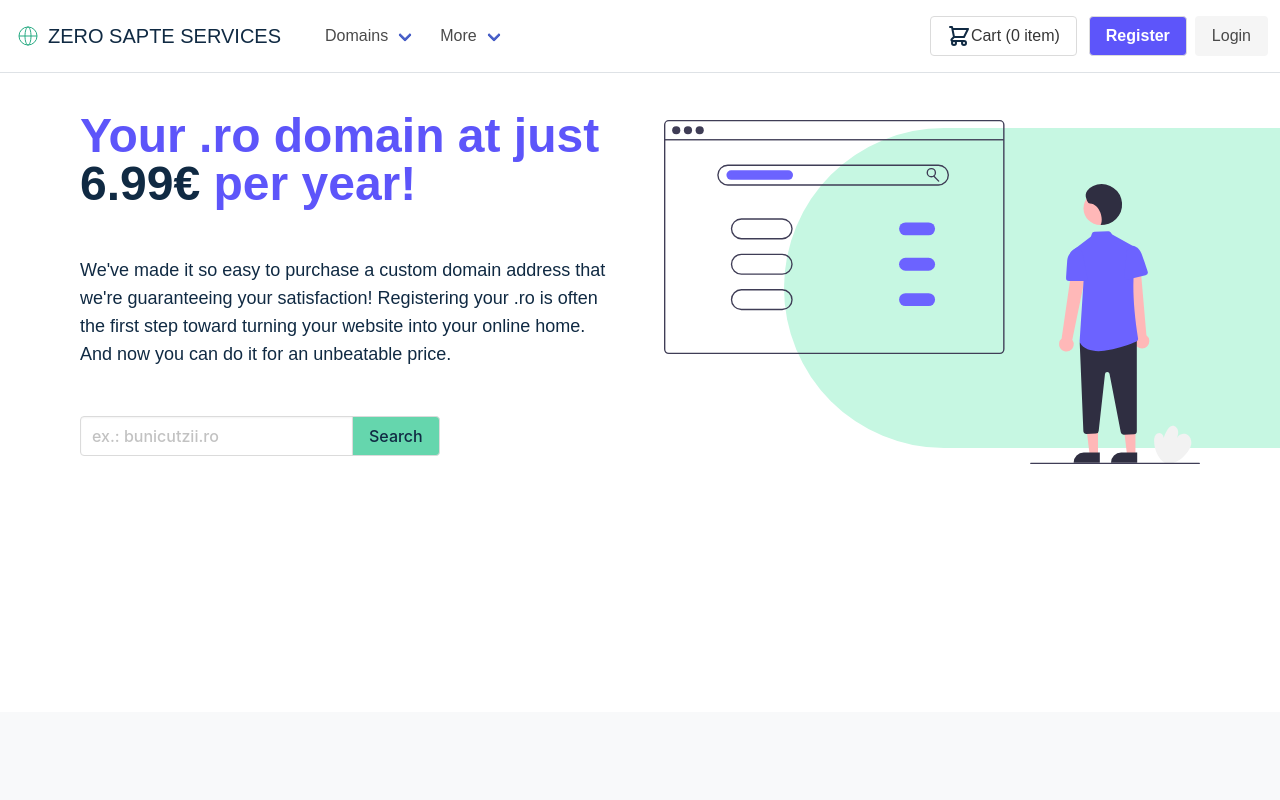
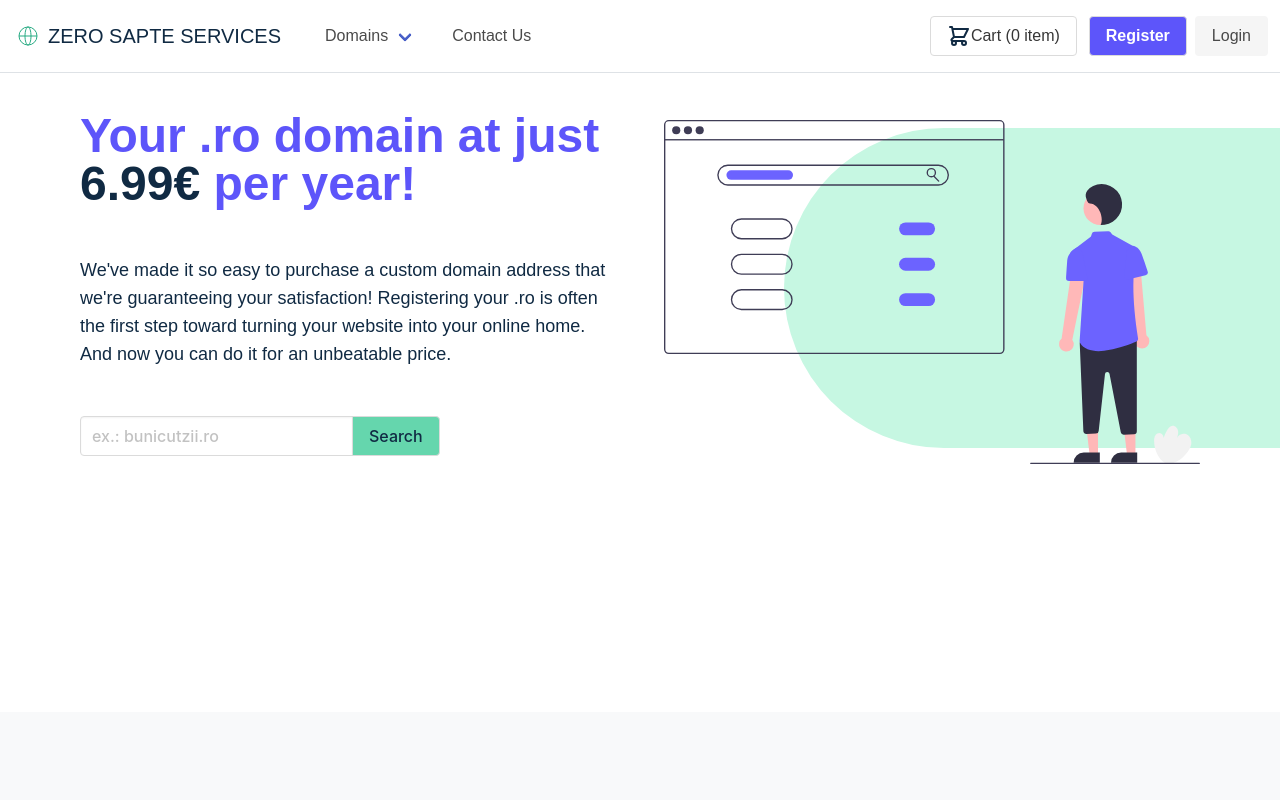
Before and after one commit to danutsss/mevn-domains-registry, a Vue app in the folder client/: page / in a window 1280 px wide. Shown: the top 800 px of the page. Built offline with nearby package versions, Linux system fonts and the light colour scheme; a web font is replaced by a local one.

Commit message:
removed about us page from header too

```diff
--- a/client/src/components/layout/HeaderComponent.vue
+++ b/client/src/components/layout/HeaderComponent.vue
@@ -79,10 +79,8 @@ document.addEventListener("DOMContentLoaded", () => {
           </div>
 
           <div class="navbar-item has-dropdown is-hoverable">
-            <a class="navbar-link" href="#more-dropwdown">More</a>
-
-            <div class="navbar-dropdown is-boxed">
-              <slot name="more-dropdown-link"></slot>
+            <div class="navbar-item is-boxed">
+              <slot name="contact-us-link"></slot>
             </div>
           </div>
         </div>
--- a/client/src/router/index.js
+++ b/client/src/router/index.js
@@ -21,11 +21,6 @@ const router = createRouter({
       path: "/transfer",
       name: "transfer",
       component: () => import("@/views/TransferView.vue"),
-    },
-    {
-      path: "/about",
-      name: "about",
-      component: () => import("@/views/AboutView.vue"),
     },
     {
       path: "/contact",
```
